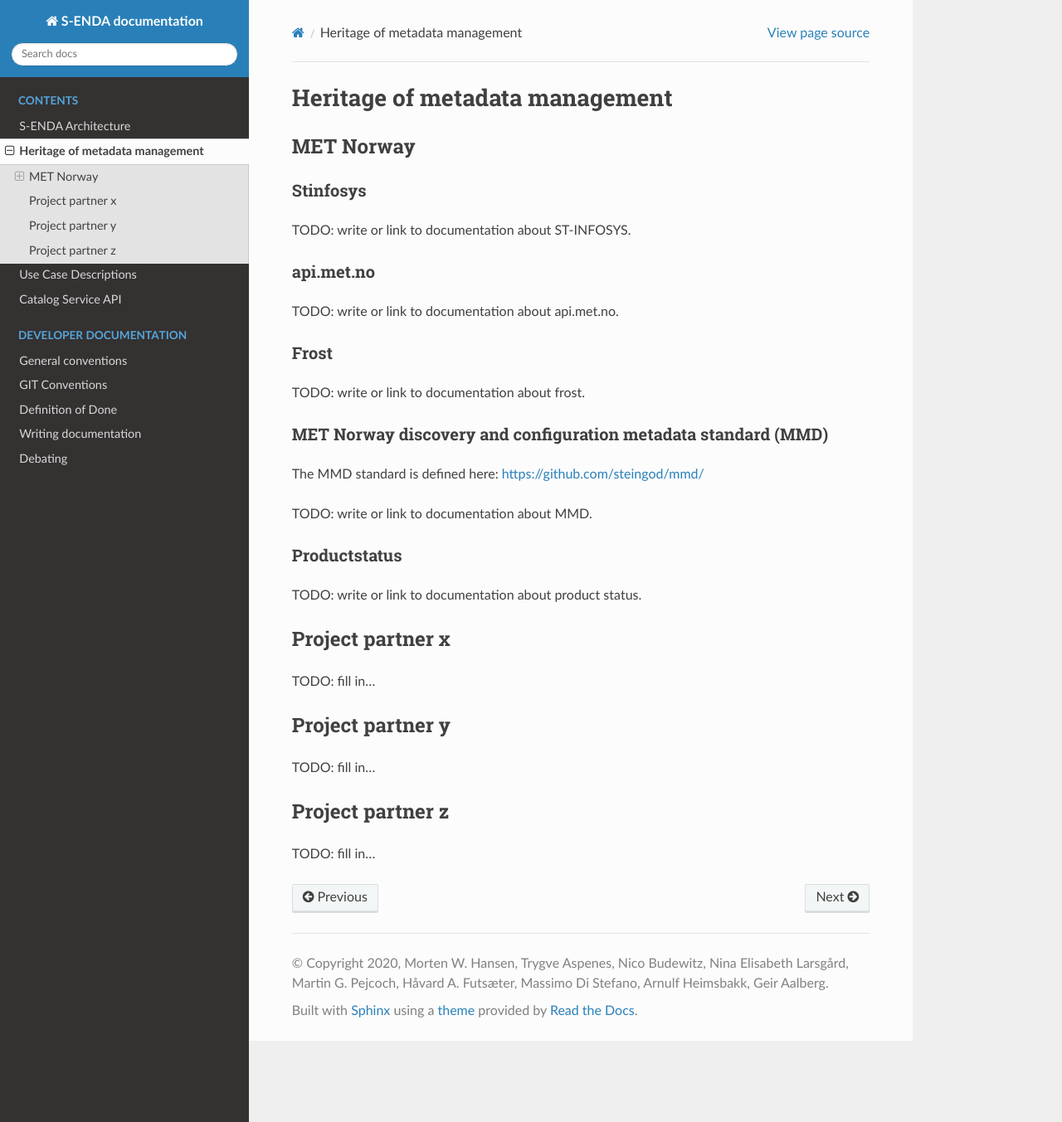
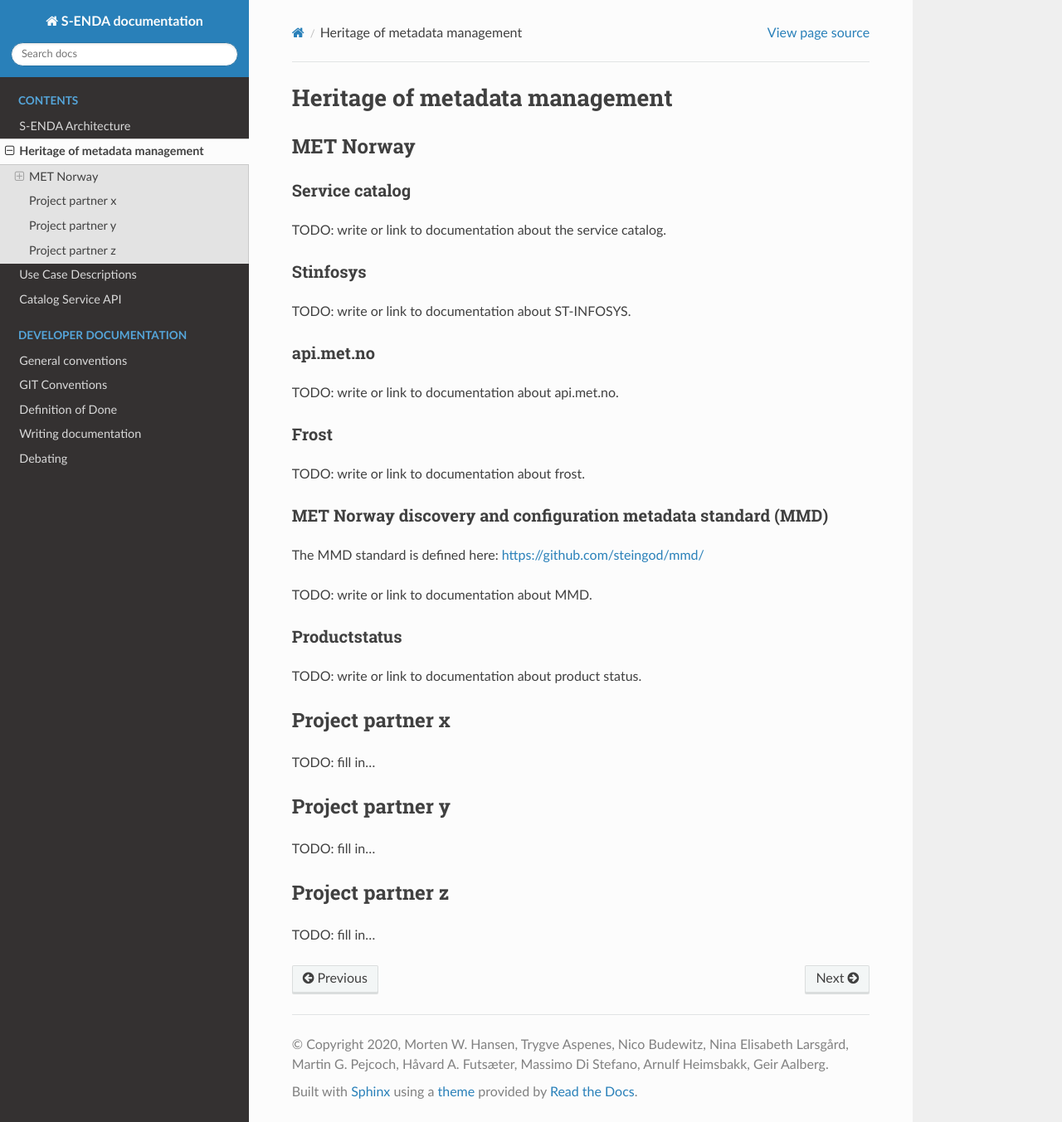
Before and after one commit to metno/S-ENDA-documentation, a Sphinx documentation site: the page built from source/metadata_management_heritage.rst, in a window 1280 px wide and 1353 px high. Shown: the whole window at 83% size. Built offline with Sphinx 7.4.7 and the Read the Docs theme 2.0.0, drawn with Linux system fonts in a browser that asks for light colours.

Commit message:
#GH-68: revert metadata_management_heritage.rst to initial version

```diff
--- a/source/metadata_management_heritage.rst
+++ b/source/metadata_management_heritage.rst
@@ -3,6 +3,11 @@ Heritage of metadata management
 
 MET Norway
 ==========
+
+Service catalog
+^^^^^^^^^^^^^^^
+
+TODO: write or link to documentation about the service catalog.
 
 Stinfosys
 ^^^^^^^^^^^^^^^
```
